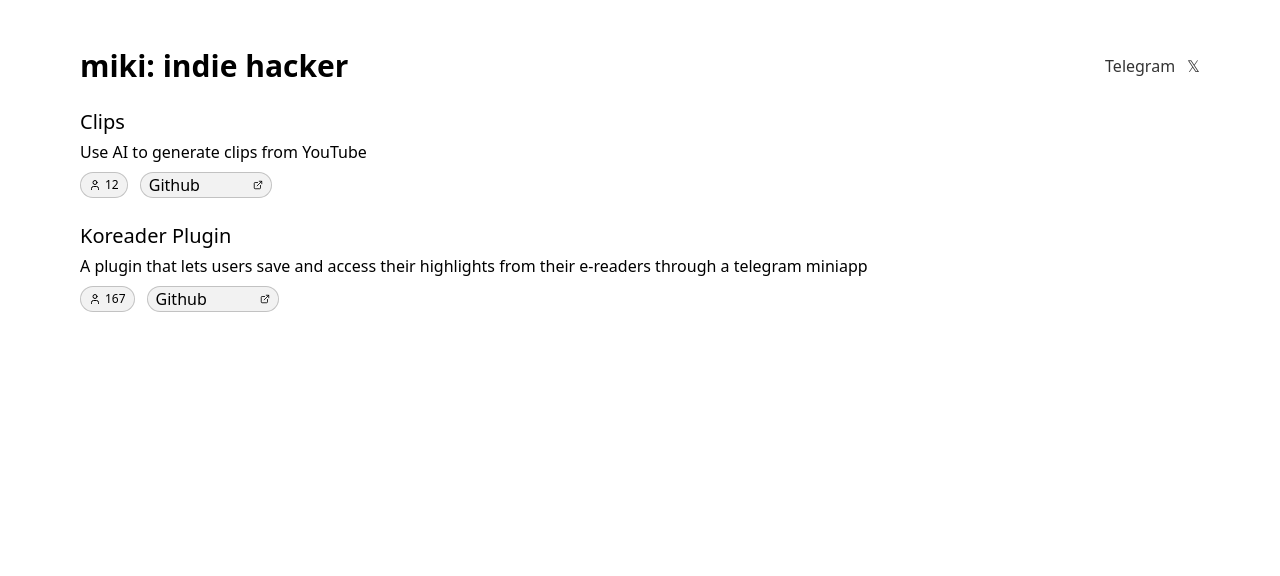
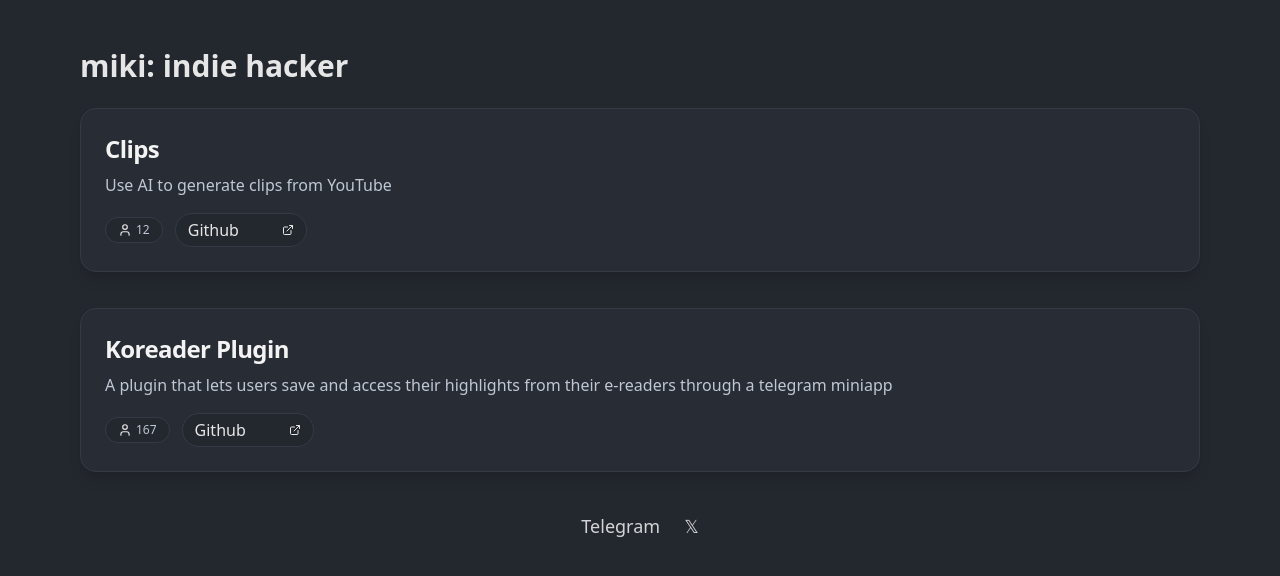
Before and after one commit to 0xmiki/miki.et, a SvelteKit app: page / in a window 1280 px wide. Shown: the top 576 px of the page. Built offline with nearby package versions, Linux system fonts and the light colour scheme.

Commit message:
dark theme 🌘

```diff
--- a/src/app.css
+++ b/src/app.css
@@ -1,2 +1,6 @@
 @import 'tailwindcss';
 @plugin '@tailwindcss/typography';
+
+body {
+	@apply bg-[#23272e] text-[#e6e6e6];
+}
--- a/src/routes/+page.svelte
+++ b/src/routes/+page.svelte
@@ -12,28 +12,18 @@
 
 <div class="mt-8 mb-3 flex w-full items-center justify-between">
 	<h1 class="text-left text-3xl font-bold">miki: indie hacker</h1>
-	<div class="flex items-center gap-3">
-		<a
-			href="https://t.me/mikxyas"
-			target="_blank"
-			rel="noopener"
-			class="font-medium text-black/80 hover:underline">Telegram</a
-		>
-		<a
-			href="https://x.com/0xlordofbits"
-			target="_blank"
-			rel="noopener"
-			class="font-medium text-black/80 hover:underline">𝕏</a
-		>
-	</div>
 </div>
 
-<div class="flex flex-col gap-3">
-	<div class="mt-3">
-		<p class="mb-1 cursor-pointer text-xl">Clips</p>
-		<p>Use AI to generate clips from YouTube</p>
-		<div class="mt-2 flex w-full gap-3">
-			<!-- <div class="mt-1 flex items-center gap-1">
+<div class="flex flex-col gap-6">
+	<div
+		class="mt-3 rounded-2xl border border-[#353a45] bg-[#282c34] p-6 shadow-lg transition-transform hover:scale-[1.025] hover:shadow-2xl"
+	>
+		<p class="mb-2 text-2xl font-semibold tracking-tight text-[#f3f3f3]">Clips</p>
+		<p class="mb-4 text-[#bfc7d5]">Use AI to generate clips from YouTube</p>
+		<div class="flex w-full items-center gap-3">
+			<div
+				class="flex items-center gap-1 rounded-full border border-[#353a45] bg-[#23272e] px-3 py-1"
+			>
 				<svg
 					xmlns="http://www.w3.org/2000/svg"
 					width="14"
@@ -51,39 +41,17 @@
 						r="4"
 					/></svg
 				>
-				<p class="text-md">167</p>
-			</div> -->
+				<p class="text-xs text-[#bfc7d5]">12</p>
+			</div>
 			<div
-				class="py-0.1 flex items-center gap-1 rounded-full border border-black/20 bg-black/5 px-2"
+				onclick={openClipsGithub}
+				class="flex w-33 cursor-pointer items-center justify-between gap-1 rounded-full border border-[#353a45] bg-[#23272e] px-3 py-1 transition-colors hover:bg-[#2d313a]"
 			>
+				Github
 				<svg
 					xmlns="http://www.w3.org/2000/svg"
 					width="12"
 					height="12"
-					viewBox="0 0 24 24"
-					fill="none"
-					stroke="currentColor"
-					stroke-width="2"
-					stroke-linecap="round"
-					stroke-linejoin="round"
-					class="lucide lucide-user-icon lucide-user"
-					><path d="M19 21v-2a4 4 0 0 0-4-4H9a4 4 0 0 0-4 4v2" /><circle
-						cx="12"
-						cy="7"
-						r="4"
-					/></svg
-				>
-				<p class="text-xs">12</p>
-			</div>
-			<div
-				onclick={openClipsGithub}
-				class="py-0.1 flex w-33 cursor-pointer items-center justify-between gap-1 rounded-full border border-black/20 bg-black/5 px-2 hover:bg-black/7"
-			>
-				Github
-				<svg
-					xmlns="http://www.w3.org/2000/svg"
-					width="10"
-					height="10"
 					viewBox="0 0 24 24"
 					fill="none"
 					stroke="currentColor"
@@ -99,14 +67,18 @@
 		</div>
 	</div>
 
-	<div class="mt-3">
-		<p class="mb-1 cursor-pointer text-xl">Koreader Plugin</p>
-		<p>
+	<div
+		class="mt-3 rounded-2xl border border-[#353a45] bg-[#282c34] p-6 shadow-lg transition-transform hover:scale-[1.025] hover:shadow-2xl"
+	>
+		<p class="mb-2 text-2xl font-semibold tracking-tight text-[#f3f3f3]">Koreader Plugin</p>
+		<p class="mb-4 text-[#bfc7d5]">
 			A plugin that lets users save and access their highlights from their e-readers through a
 			telegram miniapp
 		</p>
-		<div class="mt-2 flex w-full gap-3">
-			<!-- <div class="mt-1 flex items-center gap-1">
+		<div class="flex w-full items-center gap-3">
+			<div
+				class="flex items-center gap-1 rounded-full border border-[#353a45] bg-[#23272e] px-3 py-1"
+			>
 				<svg
 					xmlns="http://www.w3.org/2000/svg"
 					width="14"
@@ -124,39 +96,17 @@
 						r="4"
 					/></svg
 				>
-				<p class="text-md">167</p>
-			</div> -->
+				<p class="text-xs text-[#bfc7d5]">167</p>
+			</div>
 			<div
-				class="py-0.1 flex items-center gap-1 rounded-full border border-black/20 bg-black/5 px-2"
+				onclick={openGithub}
+				class="flex w-33 cursor-pointer items-center justify-between gap-1 rounded-full border border-[#353a45] bg-[#23272e] px-3 py-1 transition-colors hover:bg-[#2d313a]"
 			>
+				Github
 				<svg
 					xmlns="http://www.w3.org/2000/svg"
 					width="12"
 					height="12"
-					viewBox="0 0 24 24"
-					fill="none"
-					stroke="currentColor"
-					stroke-width="2"
-					stroke-linecap="round"
-					stroke-linejoin="round"
-					class="lucide lucide-user-icon lucide-user"
-					><path d="M19 21v-2a4 4 0 0 0-4-4H9a4 4 0 0 0-4 4v2" /><circle
-						cx="12"
-						cy="7"
-						r="4"
-					/></svg
-				>
-				<p class="text-xs">167</p>
-			</div>
-			<div
-				onclick={openGithub}
-				class="py-0.1 flex w-33 cursor-pointer items-center justify-between gap-1 rounded-full border border-black/20 bg-black/5 px-2 hover:bg-black/7"
-			>
-				Github
-				<svg
-					xmlns="http://www.w3.org/2000/svg"
-					width="10"
-					height="10"
 					viewBox="0 0 24 24"
 					fill="none"
 					stroke="currentColor"
@@ -172,3 +122,23 @@
 		</div>
 	</div>
 </div>
+
+<!-- Social links moved to bottom -->
+<div class="mt-10 flex w-full justify-center gap-6">
+	<a
+		href="https://t.me/mikxyas"
+		target="_blank"
+		rel="noopener"
+		class="text-lg font-medium text-white/80 transition-colors hover:underline"
+	>
+		Telegram
+	</a>
+	<a
+		href="https://x.com/0xlordofbits"
+		target="_blank"
+		rel="noopener"
+		class="text-lg font-medium text-white/80 transition-colors hover:underline"
+	>
+		𝕏
+	</a>
+</div>
```
